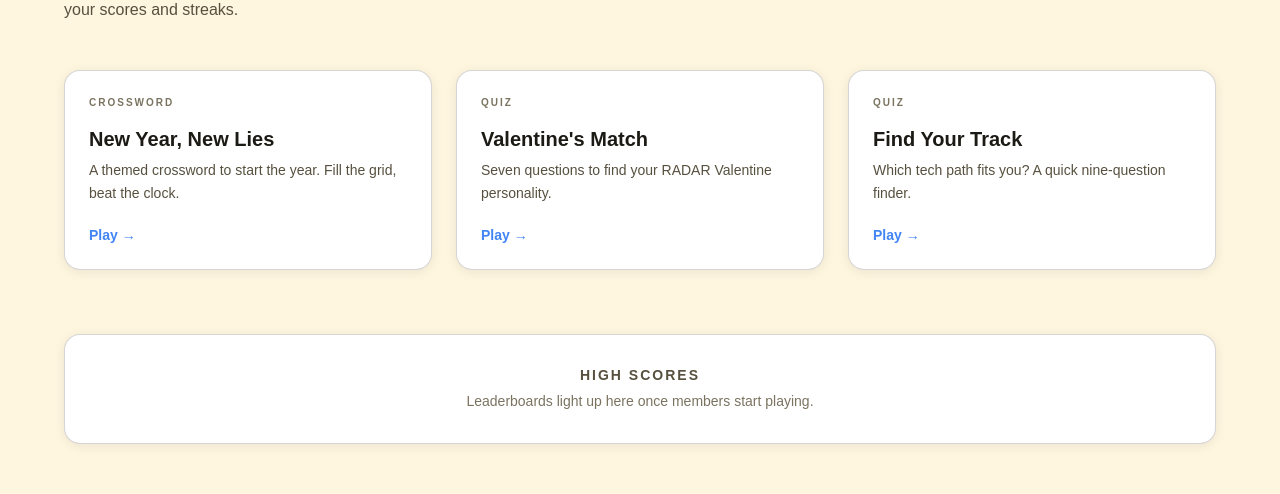
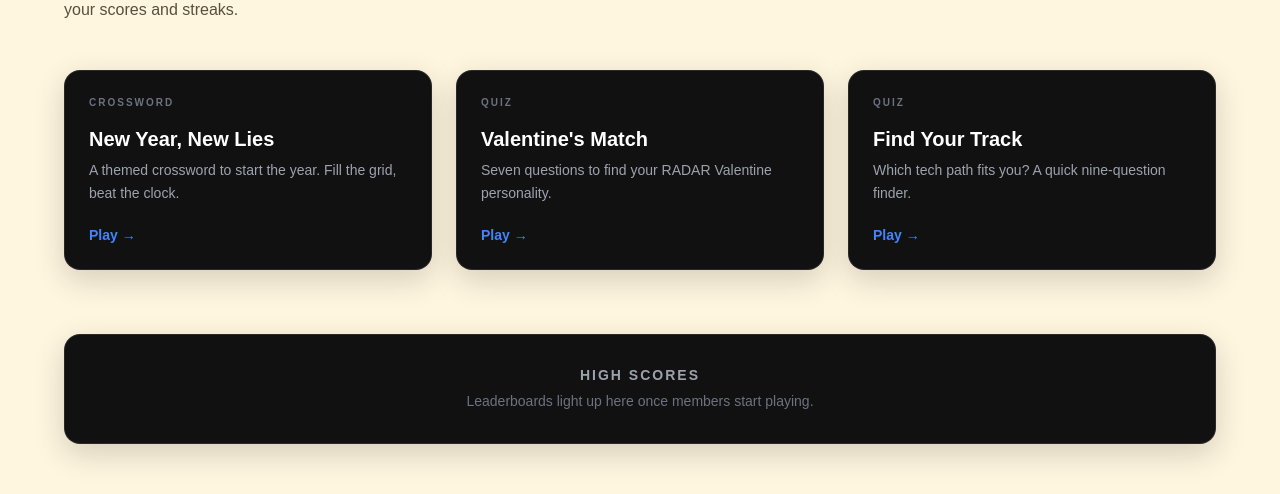
Before and after one commit to GDGBabcockUniversity/radar, a Next.js app: page /games in a window 1280 px wide. Shown: the part 294-788 px from the top of the page. Built offline with nearby package versions, Linux system fonts and the light colour scheme; no server answers; a web font is replaced by a local one.

Commit message:
feat: float article, latest-issue, team, and game cards as dark tiles on cream

```diff
--- a/app/components/ArticleCard.tsx
+++ b/app/components/ArticleCard.tsx
@@ -81,7 +81,7 @@ export default function ArticleCard({
     <a
       href={href}
       className={`
-        group block overflow-hidden rounded-2xl bg-surface-raised border border-edge
+        group block overflow-hidden rounded-2xl bg-surface-raised dark-card border border-edge
         transition-all duration-300 ease-out
         hover:border-edge-strong
         ${className}
--- a/app/contributors/page.tsx
+++ b/app/contributors/page.tsx
@@ -93,7 +93,7 @@ export default async function ContributorsPage() {
                   ? PAGES.author(person.slug.current)
                   : null;
                 const card = (
-                  <div className="flex items-center gap-4 bg-surface-raised border border-edge rounded-2xl p-5 h-full transition-colors hover:border-edge-strong">
+                  <div className="flex items-center gap-4 bg-surface-raised dark-card border border-edge rounded-2xl p-5 h-full transition-colors hover:border-edge-strong">
                     <Avatar name={person.name} image={person.image} />
                     <div className="min-w-0">
                       <h2 className="text-lg font-bold text-content truncate">
--- a/app/games/page.tsx
+++ b/app/games/page.tsx
@@ -34,7 +34,7 @@ export default function GamesPage() {
               <Link
                 key={game.slug}
                 href={`${PAGES.games}/${game.slug}`}
-                className="group flex flex-col rounded-2xl border border-edge bg-surface-raised p-6 hover:border-edge-strong transition-colors"
+                className="group flex flex-col rounded-2xl border border-edge bg-surface-raised dark-card p-6 hover:border-edge-strong transition-colors"
               >
                 <span className="text-[10px] font-bold uppercase tracking-[2px] text-content-subtle mb-4">
                   {game.type}
@@ -53,7 +53,7 @@ export default function GamesPage() {
           </div>
 
           {/* High scores — placeholder until scores accumulate */}
-          <div className="mt-16 rounded-2xl border border-edge bg-surface-raised p-8 text-center">
+          <div className="mt-16 rounded-2xl border border-edge bg-surface-raised dark-card p-8 text-center">
             <h3 className="text-sm font-bold uppercase tracking-[2px] text-content-muted mb-2">
               High Scores
             </h3>
--- a/app/globals.css
+++ b/app/globals.css
@@ -156,6 +156,34 @@ html.light .footer-section .theme-invert {
 html.light .newsletter-section .bg-surface-raised,
 html.light .footer-section .bg-surface-raised {
   box-shadow: none;
+}
+
+/* ===== Dark floating cards =====
+   Opt-in per-card version of the anchor-band trick: add `dark-card` to any
+   card element to make it a dark tile floating on the cream page, with every
+   token-driven child (text, borders, nested surfaces) flipping automatically.
+   No effect in dark mode. */
+html.light .dark-card {
+  --color-surface-raised: #111111;
+  --color-surface-card: #1a1a1a;
+  --color-surface-inset: #161616;
+  --color-surface-input: #2a2a2a;
+
+  --color-content: #ffffff;
+  --color-content-secondary: #d1d5db;
+  --color-content-muted: #9ca3af;
+  --color-content-subtle: #6b7280;
+
+  --color-edge: rgba(255, 255, 255, 0.1);
+  --color-edge-strong: rgba(255, 255, 255, 0.2);
+  --color-overlay: rgba(255, 255, 255, 0.05);
+  --color-overlay-strong: rgba(255, 255, 255, 0.1);
+}
+html.light .dark-card.bg-surface-raised {
+  box-shadow: 0 10px 30px rgba(28, 26, 20, 0.18);
+}
+html.light .dark-card .theme-invert {
+  filter: none;
 }
 
 /* The radar-signal backdrop has a solid dark fill; once inverted it reads as
--- a/app/sections/LatestIssueSection.tsx
+++ b/app/sections/LatestIssueSection.tsx
@@ -209,7 +209,7 @@ export default function LatestIssueSection({
         <div
           className={`grid grid-cols-1 ${
             hasSignals ? "lg:grid-cols-2" : ""
-          } gap-0 border border-edge rounded-sm overflow-hidden`}
+          } gap-0 border border-edge rounded-sm overflow-hidden bg-surface-raised dark-card`}
         >
           {/* Left — Feature Card */}
           <div
@@ -342,7 +342,7 @@ export default function LatestIssueSection({
 
         {/* ===== Bottom Row ===== */}
         {bottomCards.length > 0 && (
-          <div className="grid grid-cols-1 sm:grid-cols-2 gap-0 border-x border-b border-edge rounded-b-sm overflow-hidden">
+          <div className="grid grid-cols-1 sm:grid-cols-2 gap-0 border-x border-b border-edge rounded-b-sm overflow-hidden bg-surface-raised dark-card">
             {bottomCards.map((card, i) => (
               <div
                 key={i}
--- a/app/team/page.tsx
+++ b/app/team/page.tsx
@@ -162,7 +162,7 @@ export default async function TeamPage({
               return (
                 <div
                   key={member._id}
-                  className="bg-surface-raised rounded-2xl md:rounded-[48px] p-6 md:p-8 border border-edge"
+                  className="bg-surface-raised dark-card rounded-2xl md:rounded-[48px] p-6 md:p-8 border border-edge"
                 >
                   <div className="flex items-start gap-4 md:gap-6 mb-4">
                     {profileHref ? (
```
